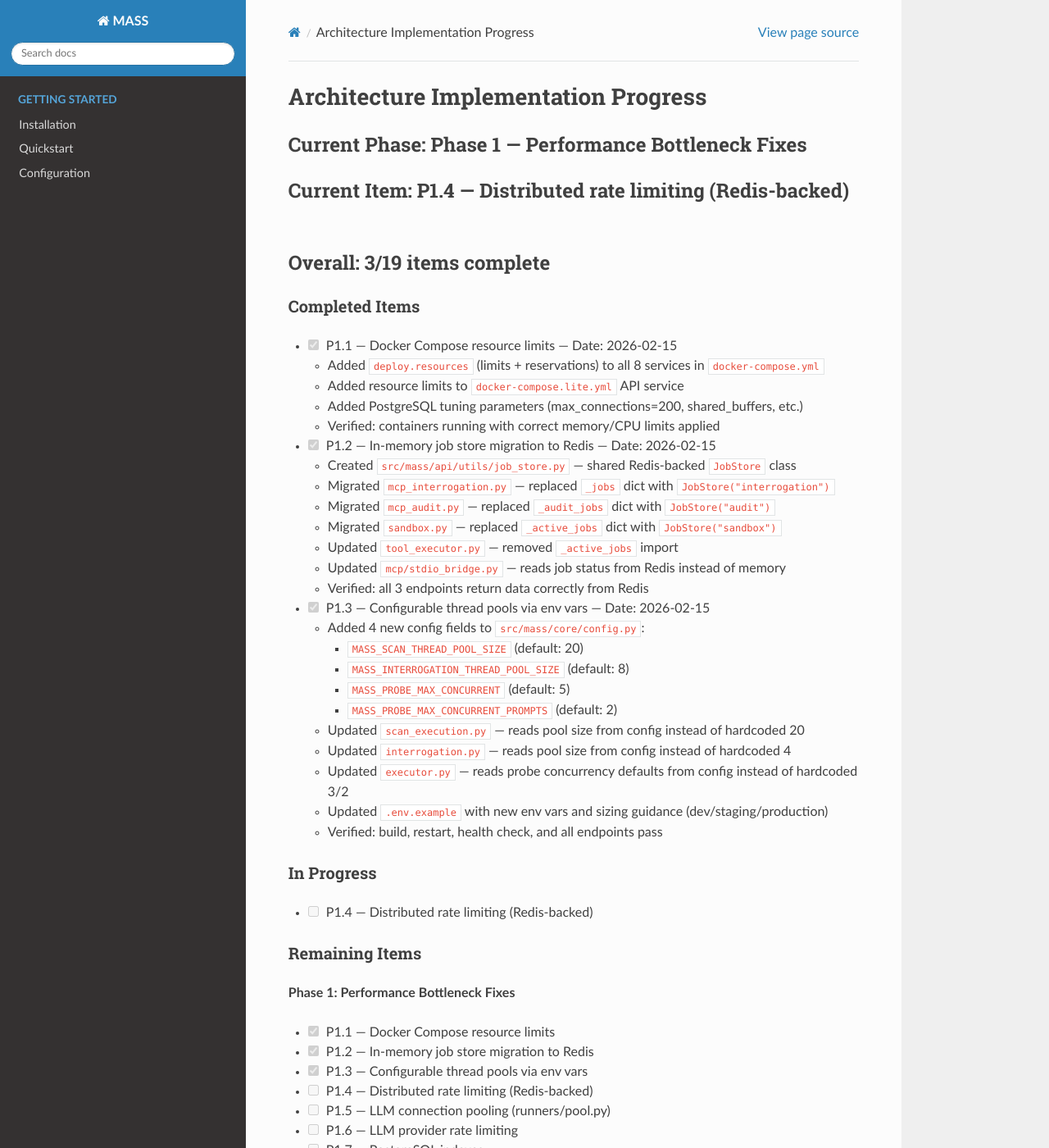
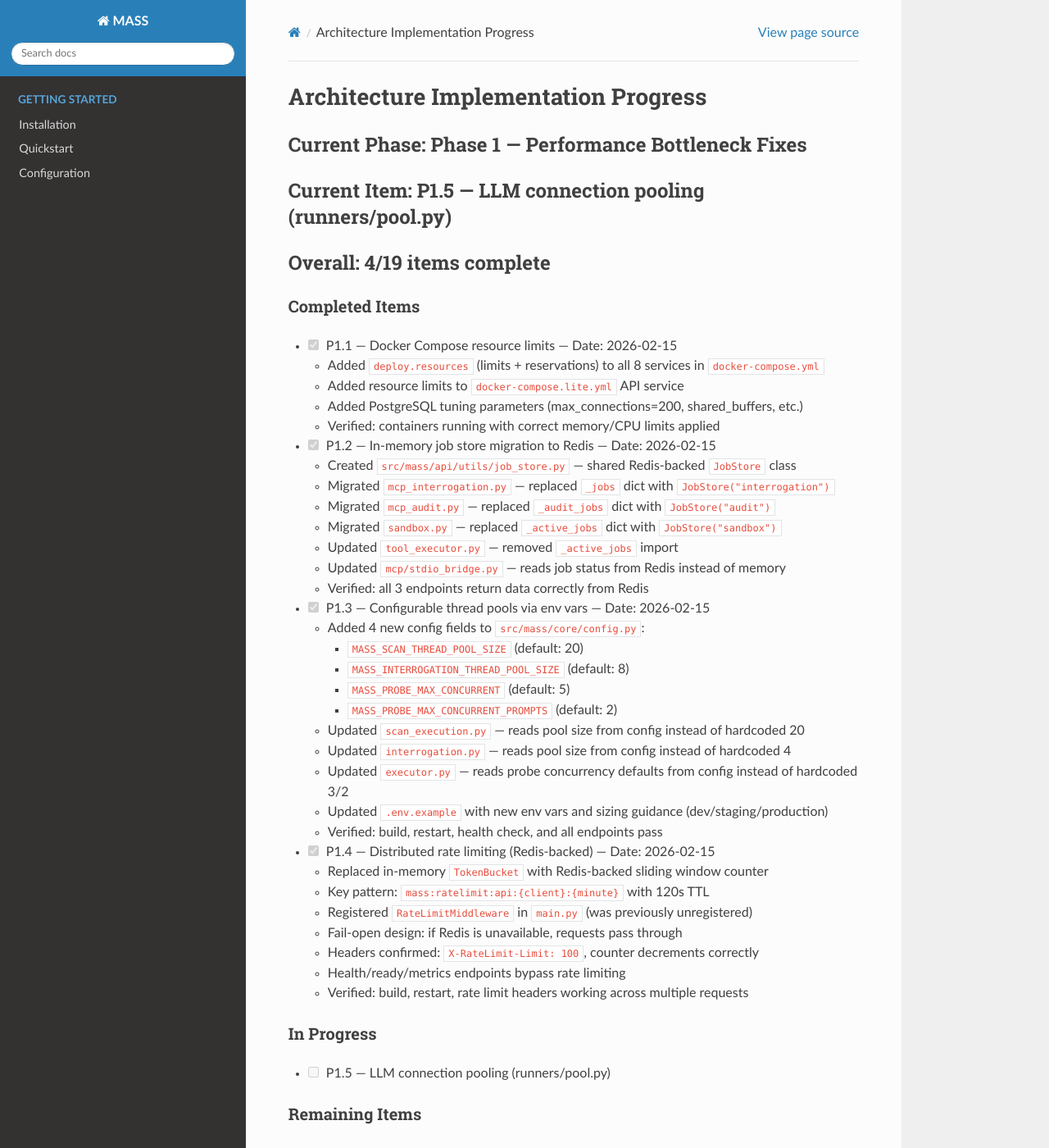
Before and after one commit to r33n3/MASS, a Sphinx documentation site: the page built from docs/architecture/PROGRESS.md, in a window 1280 px wide and 1400 px high. Shown: the whole window at 82% size. Built offline with Sphinx 7.4.7 and the Read the Docs theme 3.1.0, drawn with Linux system fonts in a browser that asks for light colours; pages that are not in the unit, such as notebooks, are missing from menus; some of the changed text lies outside the part shown.

Commit message:
perf: Redis-backed distributed rate limiting (P1.4)
Replace in-memory TokenBucket with Redis INCR+EXPIRE sliding window so
rate limits are shared across all API replicas. Register the previously
unregistered RateLimitMiddleware in main.py. Fail-open when Redis is
unavailable.

Co-Authored-By: Claude Opus 4.6 <noreply@anthropic.com>

```diff
--- a/docs/architecture/PROGRESS.md
+++ b/docs/architecture/PROGRESS.md
@@ -1,8 +1,8 @@
 # Architecture Implementation Progress
 
 ## Current Phase: Phase 1 — Performance Bottleneck Fixes
-## Current Item: P1.4 — Distributed rate limiting (Redis-backed)
-## Overall: 3/19 items complete
+## Current Item: P1.5 — LLM connection pooling (runners/pool.py)
+## Overall: 4/19 items complete
 
 ### Completed Items
 - [x] P1.1 — Docker Compose resource limits — Date: 2026-02-15
@@ -29,9 +29,17 @@
   - Updated `executor.py` — reads probe concurrency defaults from config instead of hardcoded 3/2
   - Updated `.env.example` with new env vars and sizing guidance (dev/staging/production)
   - Verified: build, restart, health check, and all endpoints pass
+- [x] P1.4 — Distributed rate limiting (Redis-backed) — Date: 2026-02-15
+  - Replaced in-memory `TokenBucket` with Redis-backed sliding window counter
+  - Key pattern: `mass:ratelimit:api:{client}:{minute}` with 120s TTL
+  - Registered `RateLimitMiddleware` in `main.py` (was previously unregistered)
+  - Fail-open design: if Redis is unavailable, requests pass through
+  - Headers confirmed: `X-RateLimit-Limit: 100`, counter decrements correctly
+  - Health/ready/metrics endpoints bypass rate limiting
+  - Verified: build, restart, rate limit headers working across multiple requests
 
 ### In Progress
-- [ ] P1.4 — Distributed rate limiting (Redis-backed)
+- [ ] P1.5 — LLM connection pooling (runners/pool.py)
 
 ### Remaining Items
 
@@ -39,7 +47,7 @@
 - [x] P1.1 — Docker Compose resource limits
 - [x] P1.2 — In-memory job store migration to Redis
 - [x] P1.3 — Configurable thread pools via env vars
-- [ ] P1.4 — Distributed rate limiting (Redis-backed)
+- [x] P1.4 — Distributed rate limiting (Redis-backed)
 - [ ] P1.5 — LLM connection pooling (runners/pool.py)
 - [ ] P1.6 — LLM provider rate limiting
 - [ ] P1.7 — PostgreSQL indexes
@@ -60,14 +68,14 @@
 - [ ] P3.7 — Cross-Model Collaborative Security
 - [ ] P3.8 — Cloud-Native Ecosystem
 
-### Compliance Status (after P1.3)
+### Compliance Status (after P1.4)
 - Rule 1 (No in-memory stores): PARTIAL — 3 target files migrated; `interrogation.py` still has `_active_jobs` (not in original scope, will address)
 - Rule 2 (LLM connection pools): PENDING — P1.5
 - Rule 3 (No blocking I/O): Not yet audited
 - Rule 4 (WebSocket events): Existing modules comply
 - Rule 5 (Timeouts): Not yet audited
 - Rule 6 (Standard route pattern): Existing modules comply
-- Rule 7 (Env var config): COMPLIANT — P1.3 complete. Thread pools, probe concurrency all configurable via env vars.
+- Rule 7 (Env var config): COMPLIANT — P1.3 complete. Thread pools, probe concurrency, rate limits all configurable via env vars.
 - Rule 8 (Resource cleanup): Existing modules comply
 
 ### Known Issues
```
Also changed, not shown: 2 other files.
